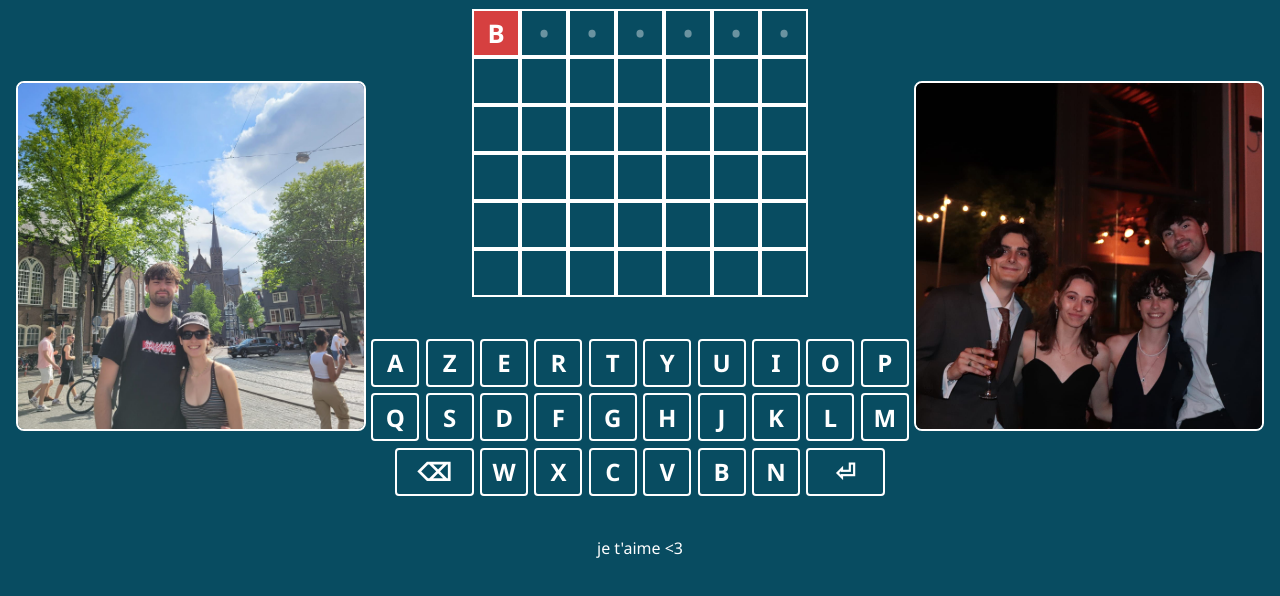
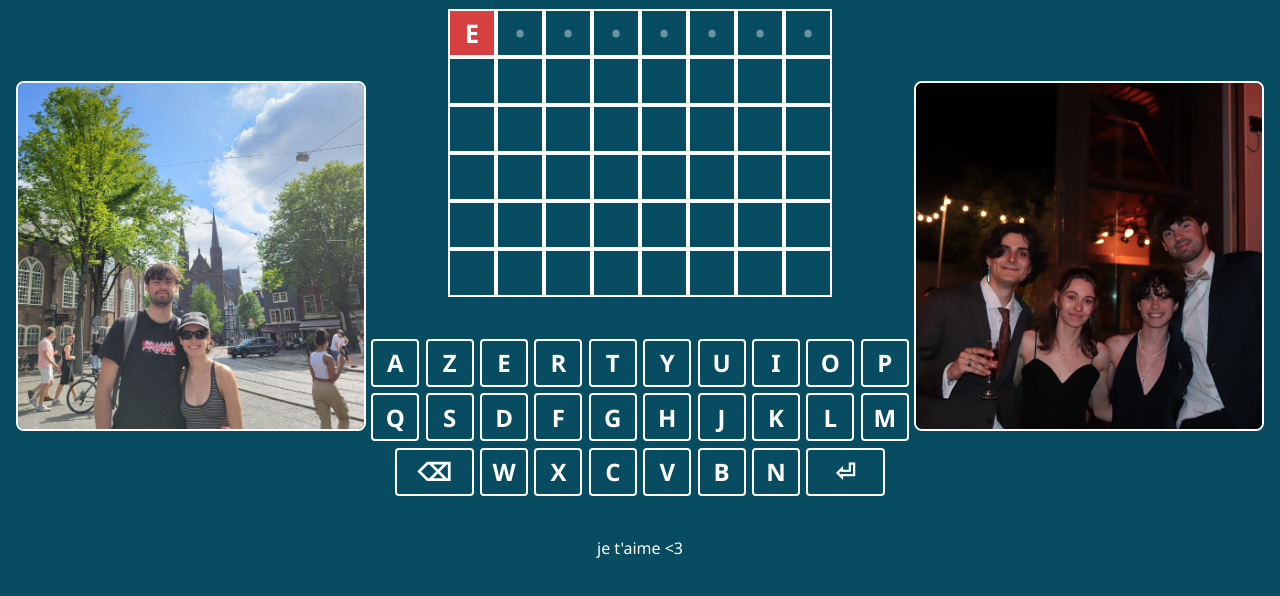
Before and after one commit to SimonMorier/TusmHeloise, a plain HTML site: page index.html in a window 1280 px wide. Shown: the part 66-662 px from the top of the page. Drawn offline with Linux system fonts and the light colour scheme; no server answers.

Commit message:
word change

```diff
--- a/index.html
+++ b/index.html
@@ -385,7 +385,7 @@
 
     <script>
       /********** MOTS DU JEU **********/
-      const WORDS = ["BINOUZE", "TYPE", "ANULINGUS"];
+      const WORDS = ["ESCALADE", "AMOUREUSE", "FRIPERIE"];
       let wordIndex = 0,
         WORD,
         LENGTH,
```
